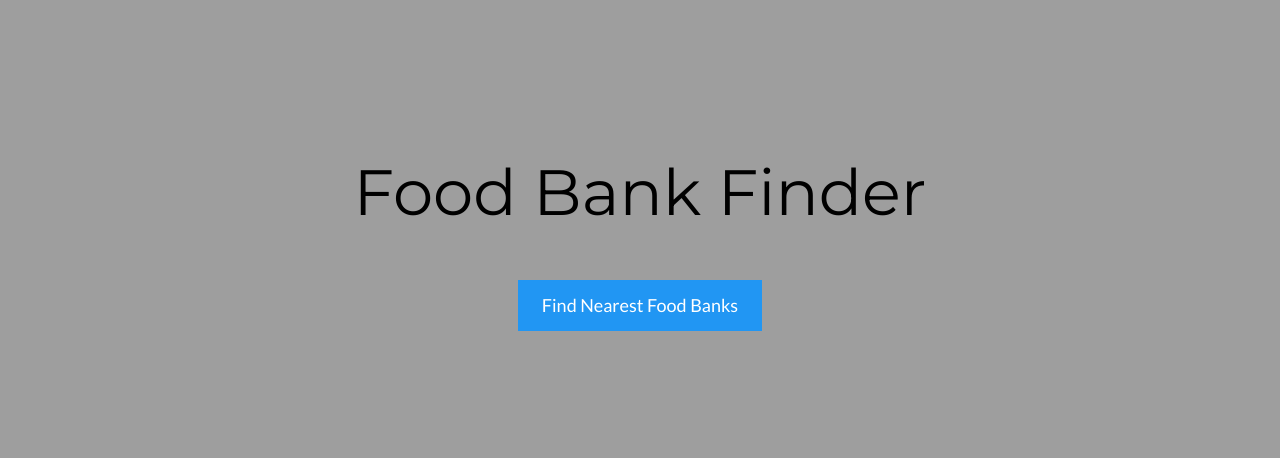
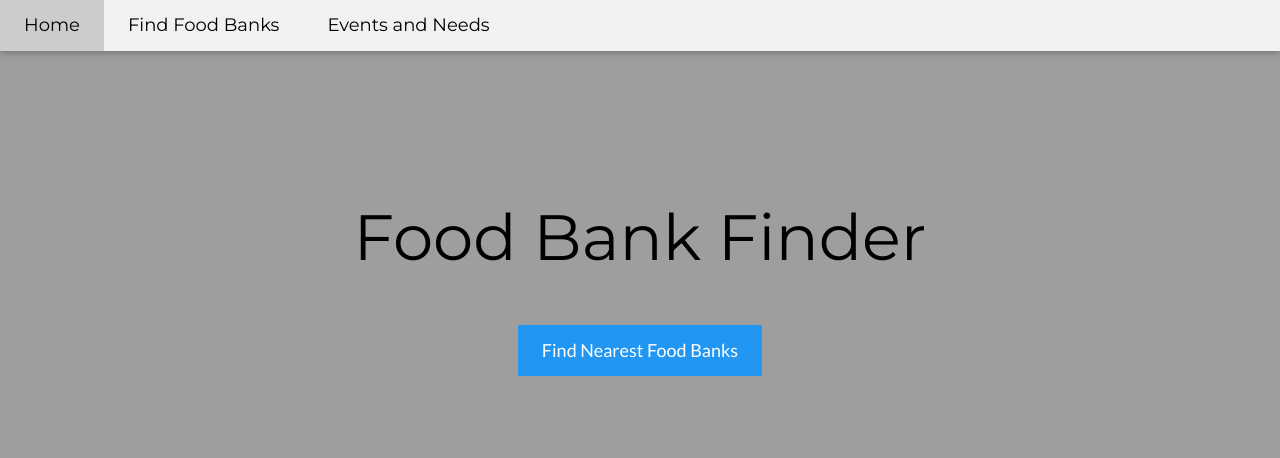
Before and after one commit to comp129-spr19/Food-bank-finder, a Django app: page / in a window 1280 px wide. Shown: the top 458 px of the page. Run offline with Django 3.2, Linux system fonts and the light colour scheme.

Commit message:
Adds navbar
@neunis @brforest

```diff
--- a/donatefood/events_needs/templates/events_needs/events_needs.html
+++ b/donatefood/events_needs/templates/events_needs/events_needs.html
@@ -12,6 +12,7 @@
 <!--This keeps the css files in a static file-->
 {% load static %}
 <link rel="stylesheet" href= "{% static 'css/stylesheet.css' %}" >
+{% include "home/navbar.html" %}
 
 <body>
 
--- a/donatefood/home/templates/home/home.html
+++ b/donatefood/home/templates/home/home.html
@@ -31,6 +31,7 @@
 </style>
 
 <body>
+  {% include "home/navbar.html" %}
 
   <!-- Foodbank Finder -->
   <header class="w3-container w3-grey w3-center" style="padding:128px 16px">
--- /dev/null
+++ b/donatefood/home/templates/home/navbar.html
@@ -0,0 +1,31 @@
+<!-- Navbar -->
+<div class="w3-top">
+<div class="w3-bar w3-light-grey w3-card w3-left-align w3-large">
+<a class="w3-bar-item w3-button w3-hide-medium w3-hide-large w3-right w3-padding-large w3-hover-white w3-large w3-light-grey" href="javascript:void(0);" onclick="navBar()" title="Toggle Navigation Menu"><i class="fa fa-bars"></i></a>
+<a href="/" class="w3-bar-item w3-button w3-padding-large w3-white">Home</a>
+<a href="/map_page/" class="w3-bar-item w3-button w3-hide-small w3-padding-large w3-hover-white">Find Food Banks</a>
+<a href="/events_needs/" class="w3-bar-item w3-button w3-hide-small w3-padding-large w3-hover-white">Events and Needs</a>
+</div>
+
+<!-- Navbar on small screens -->
+<div id="navBar" class="w3-bar-block w3-white w3-hide w3-hide-large w3-hide-medium w3-large">
+<a href="/map_page/" class="w3-bar-item w3-button w3-padding-large">Find Food Banks</a>
+<a href="/events_needs/" class="w3-bar-item w3-button w3-padding-large">Events and Needs</a>
+</div>
+</div>
+
+<div>
+<br><br>
+</div>
+
+<script>
+// Used to toggle the menu on small screens when clicking on the menu button
+function navBar() {
+    var x = document.getElementById("navBar");
+    if (x.className.indexOf("w3-show") == -1) {
+        x.className += " w3-show";
+    } else {
+        x.className = x.className.replace(" w3-show", "");
+    }
+}
+</script>
--- a/donatefood/map_page/templates/map_page/map_page.html
+++ b/donatefood/map_page/templates/map_page/map_page.html
@@ -32,6 +32,8 @@
 </style>
 
 <body>
+
+  {% include "home/navbar.html" %}
 
   <!-- First Grid -->
   <div class="w3-row-padding w3-light-grey w3-padding-64 w3-container">
```
